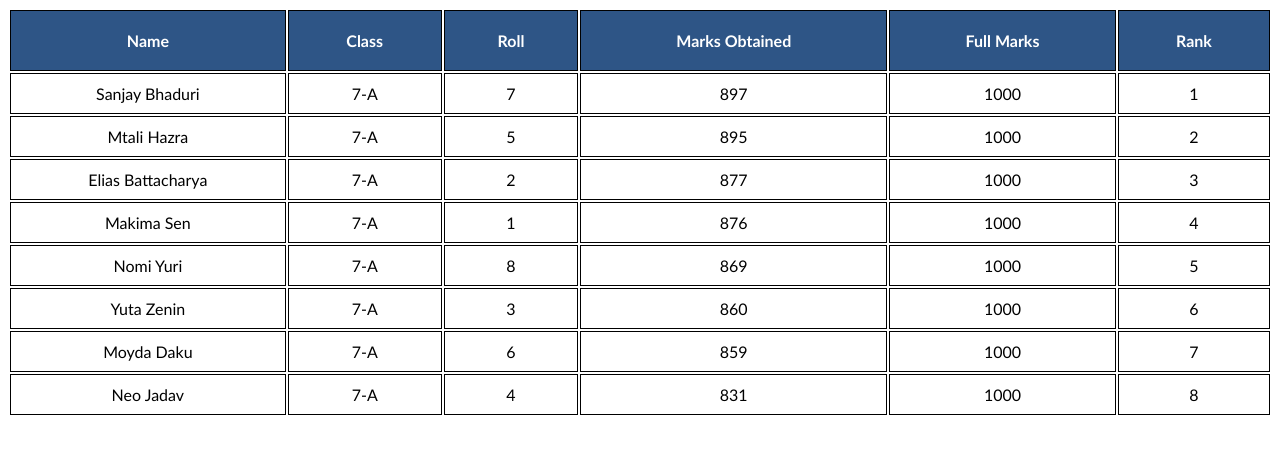
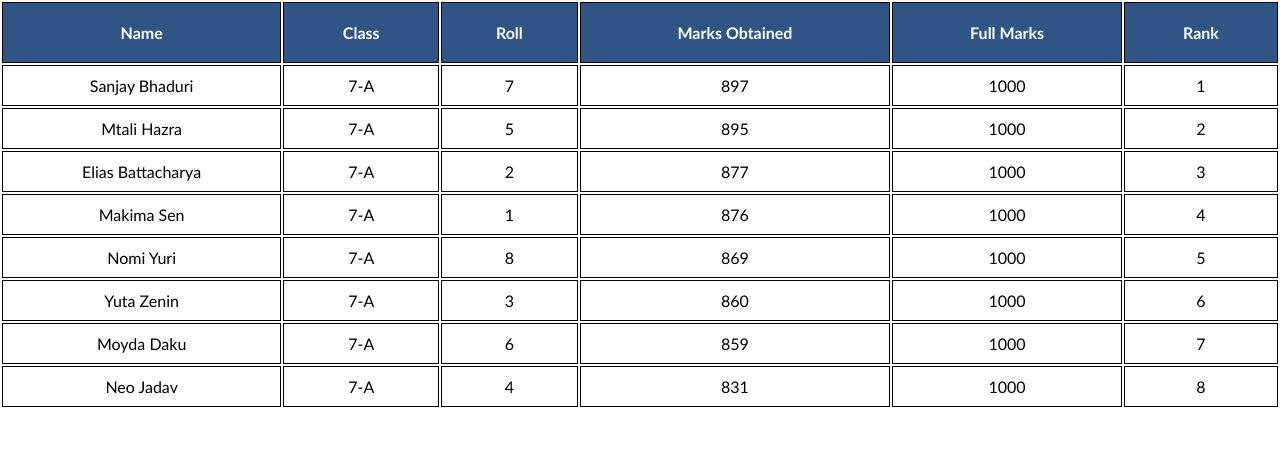
Before and after one commit to maniacin202327/merit_table, a plain HTML site: page merit_table/index.html in a window 1280 px wide. Drawn offline with Linux system fonts and the light colour scheme.

Commit message:
again adding the table

```diff
--- a/tables.html
+++ b/merit_table/index.html
@@ -3,41 +3,8 @@
 <head>
     <meta charset="UTF-8">
     <meta name="viewport" content="width=device-width, initial-scale=1.0">
-    <title>table</title>
-    <style>
-        *{
-            font-family: 'Gill Sans', 'Gill Sans MT';
-        }
-        table {
-            width: 100%;
-            color: black;
-        }
-
-        td, th {
-            text-align: center;
-            border: 1px solid black;
-            padding: 10px;
-        }
-
-        th{
-            padding: 20px;
-        }
-
-        td:hover{
-            background-color: #cab771;
-            padding: 15px;
-            font-family: cursive;
-            font-weight:bold;
-
-
-        }
-
-        #head{
-            background-color: #2e5586;
-            color: white;
-        }
-
-    </style>
+    <title>Merit table</title>
+    <link rel="stylesheet" href="./style.css">
 </head>
 <body>
    <table>
--- /dev/null
+++ b/merit_table/style.css
@@ -0,0 +1,40 @@
+*{
+    margin: 0%;
+    padding: 0%;
+    box-sizing:border-box;
+    font-family: 'Gill Sans', 'Gill Sans MT';
+}
+
+html, body{
+    width: 100%;
+    height: 100%;
+}
+
+table {
+    width: 100%;
+    color: black;
+}
+
+td, th {
+    text-align: center;
+    border: 1px solid black;
+    padding: 10px;
+}
+
+th{
+    padding: 20px;
+}
+
+td:hover{
+    background-color: #cab771;
+    padding: 15px;
+    font-family: cursive;
+    font-weight:bold;
+
+
+}
+
+#head{
+    background-color: #2e5586;
+    color: white;
+}
```
